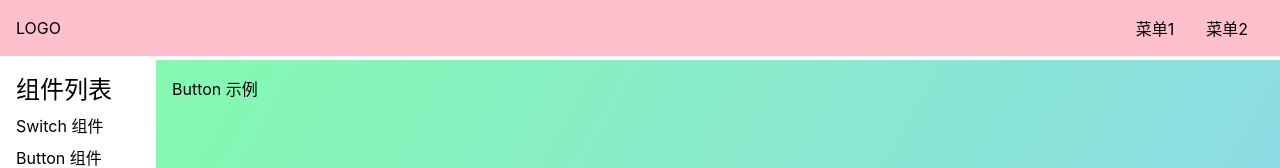
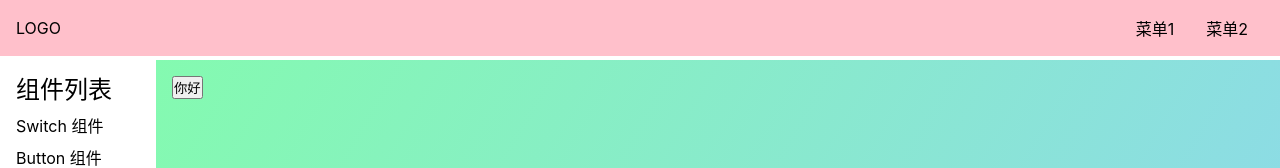
Before and after one commit to Wang-zhetao/CheeseUI, a Vue app: page /#/doc/button in a window 1280 px wide. Shown: the top 168 px of the page. Built offline with nearby package versions, Linux system fonts and the light colour scheme.

Commit message:
创建 Button 组件

```diff
--- a/src/components/ButtonDemo.vue
+++ b/src/components/ButtonDemo.vue
@@ -1,9 +1,12 @@
 <template>
-  <div>Button 示例</div>
+  <Button>你好</Button>
 </template>
 
-<script>
-export default {};
+<script lang="ts">
+import Button from '../lib/Button.vue'
+export default {
+  components:{Button}
+};
 </script>
 
 <style lang="scss" scoped>
--- /dev/null
+++ b/src/lib/Button.vue
@@ -0,0 +1,15 @@
+<template>
+    <button>
+        <slot/>
+    </button>
+</template>
+
+<script lang="ts">
+    export default {
+
+    }
+</script>
+
+<style lang="scss" scoped>
+
+</style>
```
